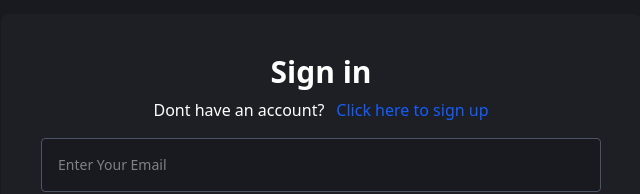
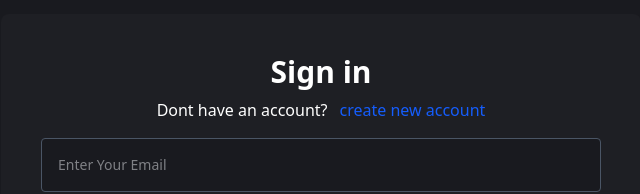
Before and after one commit to SujonHiro/socialAdda, a React (Vite) app: page /login in a window 1280 px wide. Shown: the part 194-388 px from the top of the page, without its empty margins (319-959 px from the left). Built offline with nearby package versions, Linux system fonts and the light colour scheme.

Commit message:
logo change

```diff
--- a/src/action/index.js
+++ b/src/action/index.js
@@ -27,5 +27,6 @@ export const actions = {
     USER_PROFILE_EDITED: "PROFILE_EDITED",
     USER_PROFILE_FETCHED_ERROR: "PROFILE_FETCHED_ERROR",
     USER_POST_DELETED: "USER_PROFILE_POST_DELETED",
+    USER_POST_EDITED: "USER_PROFILE_POST_EDITED",
   },
 };
--- a/src/components/common/Header.jsx
+++ b/src/components/common/Header.jsx
@@ -1,6 +1,6 @@
 import { useRef, useState } from "react";
 import { Link } from "react-router";
-import Logo from "../../assets/img/logo.svg";
+import Logo from "../../assets/img/uu-1.png";
 import useAuth from "../../hook/useAuth";
 import useOutsideClick from "../../hook/useOutsideClick";
 import useProfile from "../../hook/useProfile";
@@ -21,7 +21,7 @@ function Header() {
       <header className=" px-4 sticky top-0 z-50 border-b border-[#141519] bg-[#000000] py-4">
         <nav className="mx-auto flex items-center justify-between gap-4">
           <Link to="/">
-            <img src={Logo} alt="" />
+            <img src={Logo} width="25px" alt="" />
           </Link>
           <div className="flex items-center basis-auto">
             <div>
--- a/src/pages/LoginPage.jsx
+++ b/src/pages/LoginPage.jsx
@@ -12,7 +12,7 @@ export default function LoginPage() {
               <p className="flex gap-3 justify-center items-center">
                 Dont have an account?
                 <Link to="/register" className="text-blue-600 hover:opacity-70">
-                  Click here to sign up
+                create new account
                 </Link>
               </p>
 
--- a/src/reducer/profileReducer.js
+++ b/src/reducer/profileReducer.js
@@ -37,6 +37,7 @@ const profileReducer = (state, action) => {
         posts: state.posts.filter((p) => p.id !== action.data),
       };
     }
+
     case actions.profile.USER_PROFILE_FETCHED_ERROR: {
       return {
         ...state,
```
Also changed, not shown: src/assets/img/uu-1.png (added), src/assets/img/uu-2.png (added).
